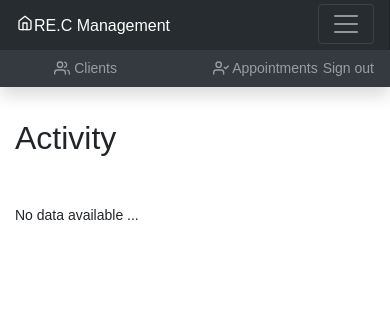
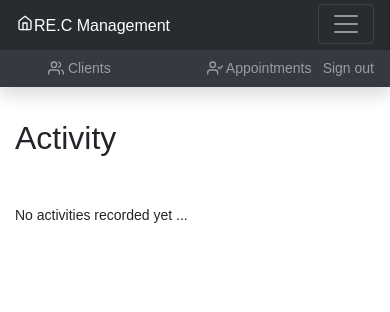
Before and after one commit to hongjie94/rec-management-app, a Flask app: page /history in a window 390 px wide. Shown: the top 312 px of the page. Run offline with Flask 2, Linux system fonts and the light colour scheme; the visitor is signed in with stand-in values (Sample User, id 1); some libraries are stand-ins or nearby versions.

Commit message:
update nav

```diff
--- a/static/styles.css
+++ b/static/styles.css
@@ -59,10 +59,15 @@ main {
 /*
 * Navbar
 */
+.navbar {
+  justify-content: space-between !important;
+}
+
 .navbar-brand {
   padding: .75rem 0;
   font-size: 1rem;
   margin: 0;
+  width: auto;
   min-width: max-content;
   background-color: rgba(0, 0, 0, .25);
   box-shadow: inset -1px 0 0 rgba(0, 0, 0, .25);
@@ -236,6 +241,9 @@ label {
   .navbar {
     justify-content: flex-end;
   }
+  .navbar-brand {
+    width: 100%;
+  }
   .route {
     width: 77%;
   }
--- a/templates/history.html
+++ b/templates/history.html
@@ -52,7 +52,7 @@
 </div>
 {% else %}
 <div class="nodata mt-5">
-  <p class="mb-5"> No data available ...</p>
+  <p class="mb-5"> No activities recorded yet ...</p>
 </div>
 {% endif %}
 </div>
```
